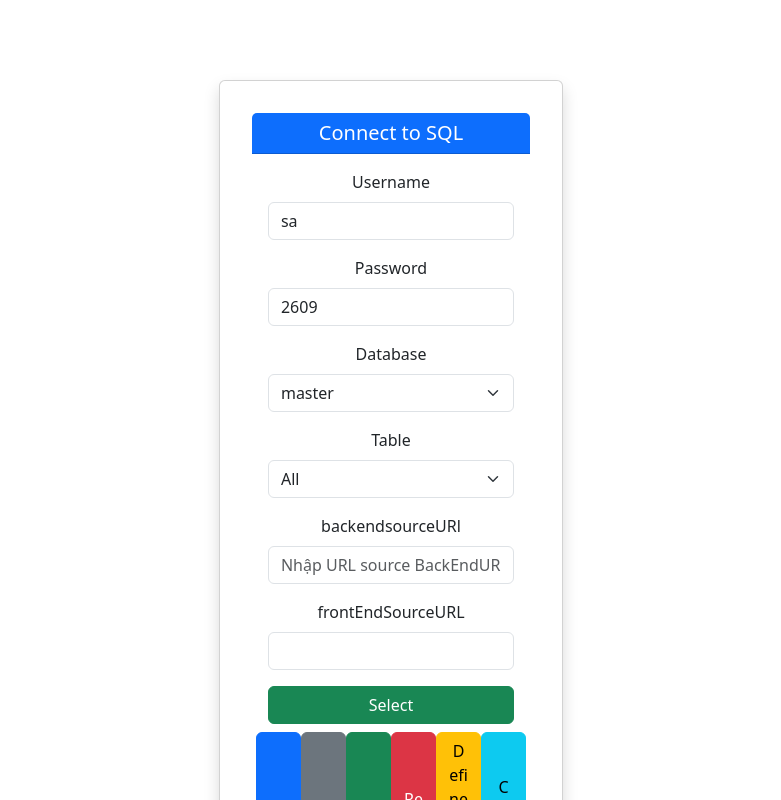
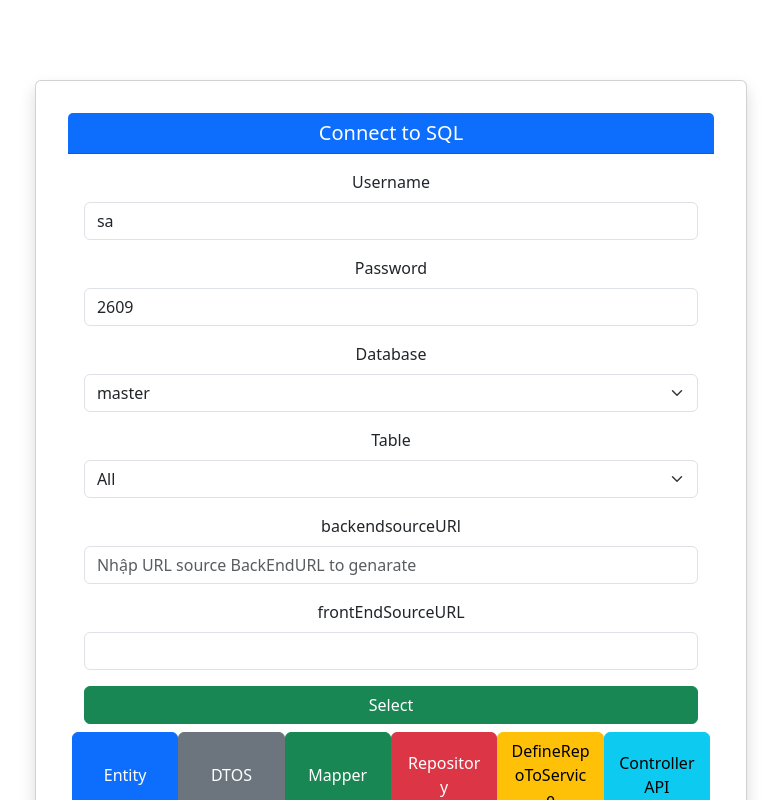
Before and after one commit to khannps39199/ToolGen, a Vue app in the folder ToolGenerateFrontEnd-VUE/: page / in a window 1280 px wide. Shown: the top 800 px of the page, without its empty margins (249-1030 px from the left). Built offline with nearby package versions, Linux system fonts and the light colour scheme; the HTML template or start-up script is replaced by a standard one.

Commit message:
Update FELayout.vue

```diff
--- a/ToolGenerateFrontEnd-VUE/src/components/layout/FELayout.vue
+++ b/ToolGenerateFrontEnd-VUE/src/components/layout/FELayout.vue
@@ -1,9 +1,9 @@
 <template>
 
     <body>
-        <div class="container mt-5">
+        <div class="container-xxl mt-5">
             <div class="row justify-content-center">
-                <div class="col-md-6">
+                <div class="col-xxl-6">
                     <div class="card shadow">
                         <div class="card-header bg-primary text-white">
                             <h5 class="mb-0">Connect to SQL</h5>
@@ -69,7 +69,6 @@
                                 <button @click="HandelGenControllerAPIBasic"
                                     class="btn btn-info col-2">ControllerAPI</button>
                             </div>
-
                             <div class="row mt-2">
                                 <button @click="HandleGenIndex" class="btn btn-dark col-4">Generate Index</button>
                                 <button @click="HandleGenAdminRouter" class="btn btn-warning col-4">
@@ -78,7 +77,6 @@
                                 <button @click="HandleGenForm" class="btn btn-light text-dark col-4">Generate
                                     Form</button>
                             </div>
-
                         </div>
                     </div>
                 </div>
```
